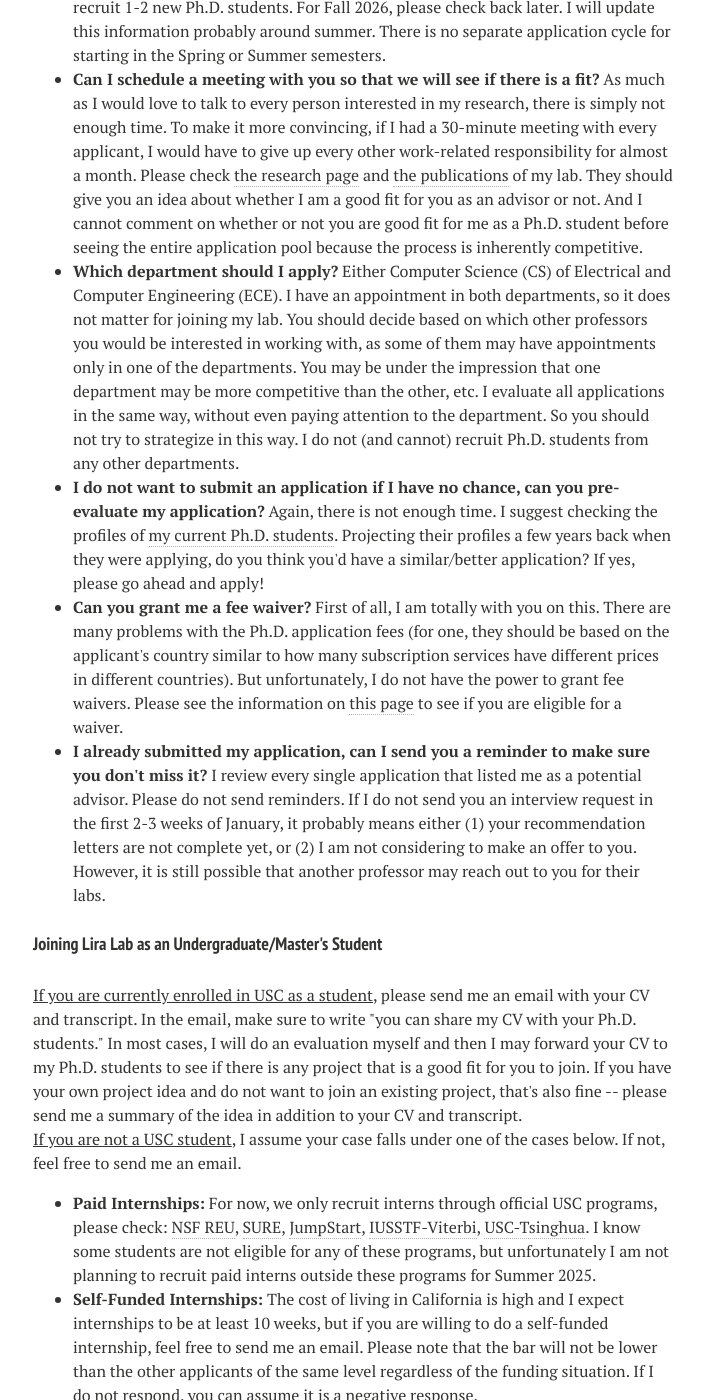
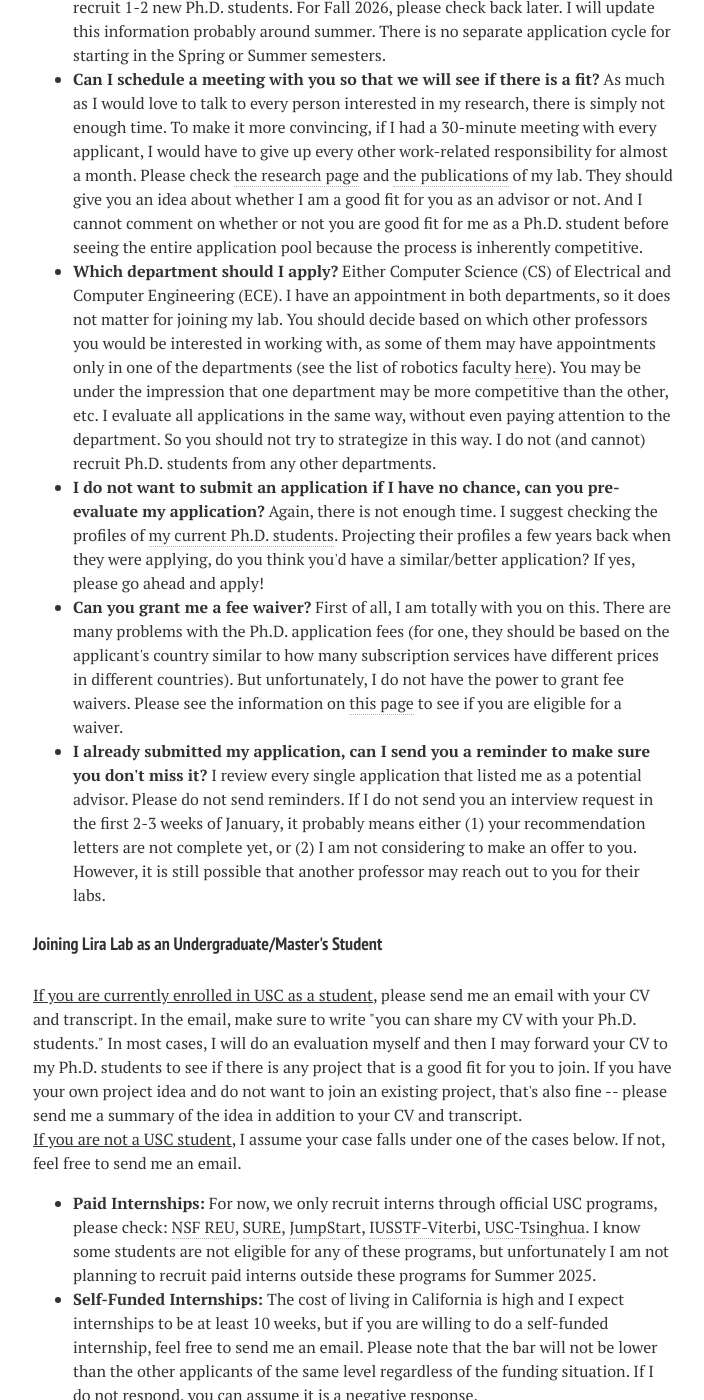
Before and after one commit to ebiyik/ebiyik.github.io, a Jekyll site: the page built from prospective.html, in a window 1280 px wide and 1400 px high, scrolled down 546 px. Shown: the whole window, without its empty margins (287-991 px from the left). Built offline with Jekyll 4.4.1, drawn with Linux system fonts in a browser that asks for light colours; nearby versions of some CDN libraries; some of the changed text lies outside the part shown.

Commit message:
adding RASC link

```diff
--- a/prospective.html
+++ b/prospective.html
@@ -17,7 +17,7 @@ tags: contact, email, website, prospective, student, postdoc
 	<ul>
 		<li><strong>Will you admit new Ph.D. students this year?</strong> For Fall 2025, yes I am planning to recruit 1-2 new Ph.D. students. For Fall 2026, please check back later. I will update this information probably around summer. There is no separate application cycle for starting in the Spring or Summer semesters.</li>
 		<li><strong>Can I schedule a meeting with you so that we will see if there is a fit?</strong> As much as I would love to talk to every person interested in my research, there is simply not enough time. To make it more convincing, if I had a 30-minute meeting with every applicant, I would have to give up every other work-related responsibility for almost a month. Please check <a href="https://liralab.usc.edu/research/">the research page</a> and <a href="https://liralab.usc.edu/publications/">the publications</a> of my lab. They should give you an idea about whether I am a good fit for you as an advisor or not. And I cannot comment on whether or not you are good fit for me as a Ph.D. student before seeing the entire application pool because the process is inherently competitive.
-		<li><strong>Which department should I apply?</strong> Either Computer Science (CS) of Electrical and Computer Engineering (ECE). I have an appointment in both departments, so it does not matter for joining my lab. You should decide based on which other professors you would be interested in working with, as some of them may have appointments only in one of the departments. You may be under the impression that one department may be more competitive than the other, etc. I evaluate all applications in the same way, without even paying attention to the department. So you should not try to strategize in this way. I do not (and cannot) recruit Ph.D. students from any other departments.</li>
+		<li><strong>Which department should I apply?</strong> Either Computer Science (CS) of Electrical and Computer Engineering (ECE). I have an appointment in both departments, so it does not matter for joining my lab. You should decide based on which other professors you would be interested in working with, as some of them may have appointments only in one of the departments (see the list of robotics faculty <a href="https://rasc.usc.edu/faculty/">here</a>). You may be under the impression that one department may be more competitive than the other, etc. I evaluate all applications in the same way, without even paying attention to the department. So you should not try to strategize in this way. I do not (and cannot) recruit Ph.D. students from any other departments.</li>
 		<li><strong>I do not want to submit an application if I have no chance, can you pre-evaluate my application?</strong> Again, there is not enough time. I suggest checking the profiles of <a href="https://liralab.usc.edu/people/">my current Ph.D. students</a>. Projecting their profiles a few years back when they were applying, do you think you'd have a similar/better application? If yes, please go ahead and apply!</li>
 		<li><strong>Can you grant me a fee waiver?</strong> First of all, I am totally with you on this. There are many problems with the Ph.D. application fees (for one, they should be based on the applicant's country similar to how many subscription services have different prices in different countries). But unfortunately, I do not have the power to grant fee waivers. Please see the information on <a href="https://gradadm.usc.edu/tools-resources/fee-waivers/">this page</a> to see if you are eligible for a waiver.
 		<li><strong>I already submitted my application, can I send you a reminder to make sure you don't miss it?</strong> I review every single application that listed me as a potential advisor. Please do not send reminders. If I do not send you an interview request in the first 2-3 weeks of January, it probably means either (1) your recommendation letters are not complete yet, or (2) I am not considering to make an offer to you. However, it is still possible that another professor may reach out to you for their labs.</li>
```
Also changed, not shown: other parts of prospective.html (+1 -1 lines).
